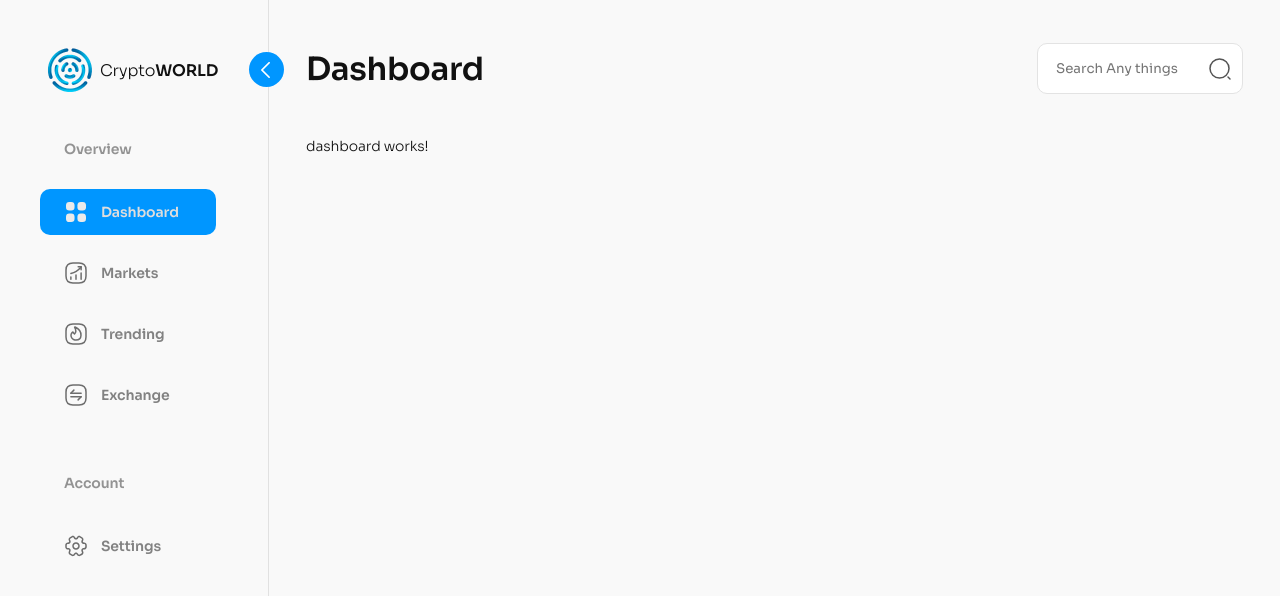
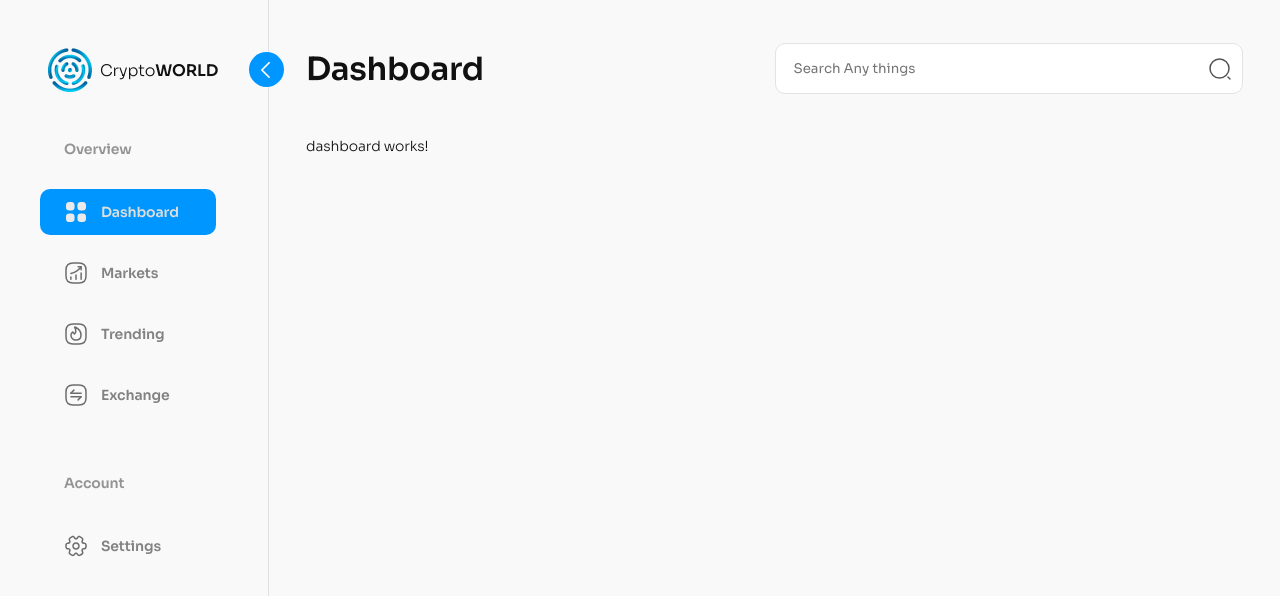
Before and after one commit to Azat-Farmanyan/CryptoWORLD, an Angular app: page /dashboard in a window 1280 px wide. Shown: the top 596 px of the page. Built offline with nearby package versions, Linux system fonts and the light colour scheme.

Commit message:
feat: finish header

```diff
--- a/src/app/app.component.html
+++ b/src/app/app.component.html
@@ -1,9 +1,9 @@
 <div class="content">
     <div class="left-side">
-        <app-menu></app-menu>
+        <app-menu (onPageChange)="setActivePage($event)"></app-menu>
     </div>
     <div class="right-side">
-        <app-header></app-header>
+        <app-header [activePage]="activePage"></app-header>
         <router-outlet></router-outlet>
     </div>
 </div>
--- a/src/app/app.component.ts
+++ b/src/app/app.component.ts
@@ -3,8 +3,15 @@ import { Component } from '@angular/core';
 @Component({
   selector: 'app-root',
   templateUrl: './app.component.html',
-  styleUrl: './app.component.scss'
+  styleUrl: './app.component.scss',
 })
 export class AppComponent {
   title = 'crypto-world';
+
+  activePage: string = '';
+
+  setActivePage(page: string) {
+    this.activePage = page;
+    console.log(this.activePage);
+  }
 }
--- a/src/app/shared/header/header.component.html
+++ b/src/app/shared/header/header.component.html
@@ -1,4 +1,4 @@
 <header class="header">
-    <h3 class="header-title">Dashboard</h3>
+    <h3 class="header-title">{{activePage | titlecase}}</h3>
     <app-search-bar class="search-bar"></app-search-bar>
 </header>
--- a/src/app/shared/header/header.component.scss
+++ b/src/app/shared/header/header.component.scss
@@ -3,7 +3,6 @@
     display: flex;
     justify-content: space-between;
     align-items: center;
-    flex-shrink: 0;
 
     .header-title {
         color: #111;
@@ -16,6 +15,6 @@
 
     .search-bar {
         margin-left: 20px;
+        flex-basis: 50%;
     }
-
 }
--- a/src/app/shared/header/header.component.ts
+++ b/src/app/shared/header/header.component.ts
@@ -1,5 +1,5 @@
 import { CommonModule } from '@angular/common';
-import { Component } from '@angular/core';
+import { Component, Input } from '@angular/core';
 import { SearchBarComponent } from '../search-bar/search-bar.component';
 
 @Component({
@@ -9,4 +9,6 @@ import { SearchBarComponent } from '../search-bar/search-bar.component';
   templateUrl: './header.component.html',
   styleUrl: './header.component.scss',
 })
-export class HeaderComponent {}
+export class HeaderComponent {
+  @Input({ required: true }) activePage: string = '';
+}
--- a/src/app/shared/menu/menu.component.html
+++ b/src/app/shared/menu/menu.component.html
@@ -4,7 +4,7 @@
     </div>
     <div class="menu-wrapper">
         <div class="menu-body">
-            <div class="logo-block">
+            <div class="logo-block" (click)="navigate(this.menu.Overview[0])">
                 <div class="logo-img">
                     <img src="../../../assets/icons/crypto_world_logo_small.png" alt="crypto_world">
                 </div>
--- a/src/app/shared/menu/menu.component.scss
+++ b/src/app/shared/menu/menu.component.scss
@@ -19,7 +19,7 @@
         display: flex;
         align-items: center;
         justify-content: center;
-
+        //
         position: absolute;
         top: 52px;
         // top: 50%;
@@ -43,6 +43,7 @@
                 display: flex;
                 align-items: center;
                 margin-bottom: 29px;
+                cursor: pointer;
 
                 .logo-img img {
                     width: 60px;
--- a/src/app/shared/menu/menu.component.ts
+++ b/src/app/shared/menu/menu.component.ts
@@ -1,5 +1,11 @@
 import { CommonModule } from '@angular/common';
-import { Component, HostListener, OnInit } from '@angular/core';
+import {
+  Component,
+  EventEmitter,
+  HostListener,
+  OnInit,
+  Output,
+} from '@angular/core';
 import { ActivatedRoute, Router } from '@angular/router';
 import { AppRoutingModule } from '../../app-routing.module';
 import {
@@ -38,6 +44,7 @@ export interface Menu {
   ],
 })
 export class MenuComponent implements OnInit {
+  @Output() onPageChange = new EventEmitter<string>();
   activeRoute: string = 'dashboard';
   menuOpened: boolean = true;
 
@@ -56,7 +63,7 @@ export class MenuComponent implements OnInit {
 
   @HostListener('window:resize', ['$event'])
   onResize(event: any) {
-    if (event.target.innerWidth > 600) {
+    if (event.target.innerWidth > 700) {
       this.menuOpened = true;
     } else {
       this.menuOpened = false;
@@ -123,6 +130,8 @@ export class MenuComponent implements OnInit {
     this.menu.Account.forEach((item) => (item.active = false));
 
     icon.active = true;
+
+    this.onPageChange.emit(icon.name);
   }
 
   onHover(icon: Icon): void {
--- a/src/app/shared/search-bar/search-bar.component.html
+++ b/src/app/shared/search-bar/search-bar.component.html
@@ -1,6 +1,8 @@
 <div class="search-bar">
     <div class="searchbar-body">
         <input type="text" placeholder="Search Any things">
-        <img class="search-icon" src="../../../assets/icons/search-normal.svg" alt="search">
+        <button class="search-icon" (click)="onSearch()">
+            <img src="../../../assets/icons/search-normal.svg" alt="search">
+        </button>
     </div>
 </div>
--- a/src/app/shared/search-bar/search-bar.component.scss
+++ b/src/app/shared/search-bar/search-bar.component.scss
@@ -1,8 +1,10 @@
 .search-bar {
-    max-width: 30vw;
+    position: relative;
+    // max-width: 545px;
+    // width: 100%;
 
     .searchbar-body {
-        position: relative;
+        // min-width: 100%;
 
         & input {
             border-radius: 10px;
@@ -12,7 +14,7 @@
             width: 100%;
         }
 
-        .search-icon {
+        .search-icon img {
             position: absolute;
             right: 11px;
             top: 50%;
--- a/src/app/shared/search-bar/search-bar.component.ts
+++ b/src/app/shared/search-bar/search-bar.component.ts
@@ -8,4 +8,8 @@ import { Component } from '@angular/core';
   templateUrl: './search-bar.component.html',
   styleUrl: './search-bar.component.scss',
 })
-export class SearchBarComponent {}
+export class SearchBarComponent {
+  onSearch() {
+    console.log('search clicked');
+  }
+}
```
Also changed, not shown: tsconfig.json (+4 -5 lines).
